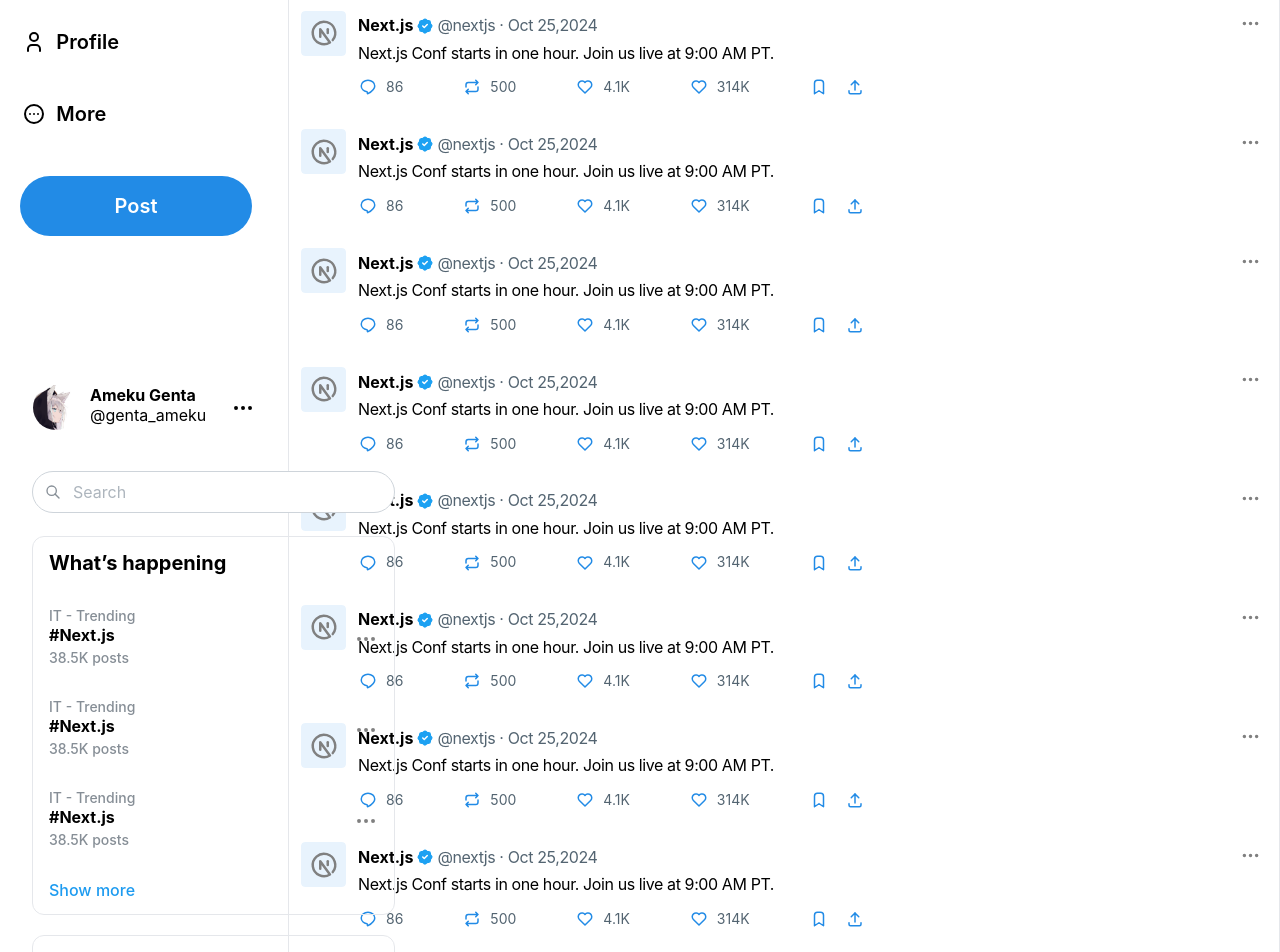
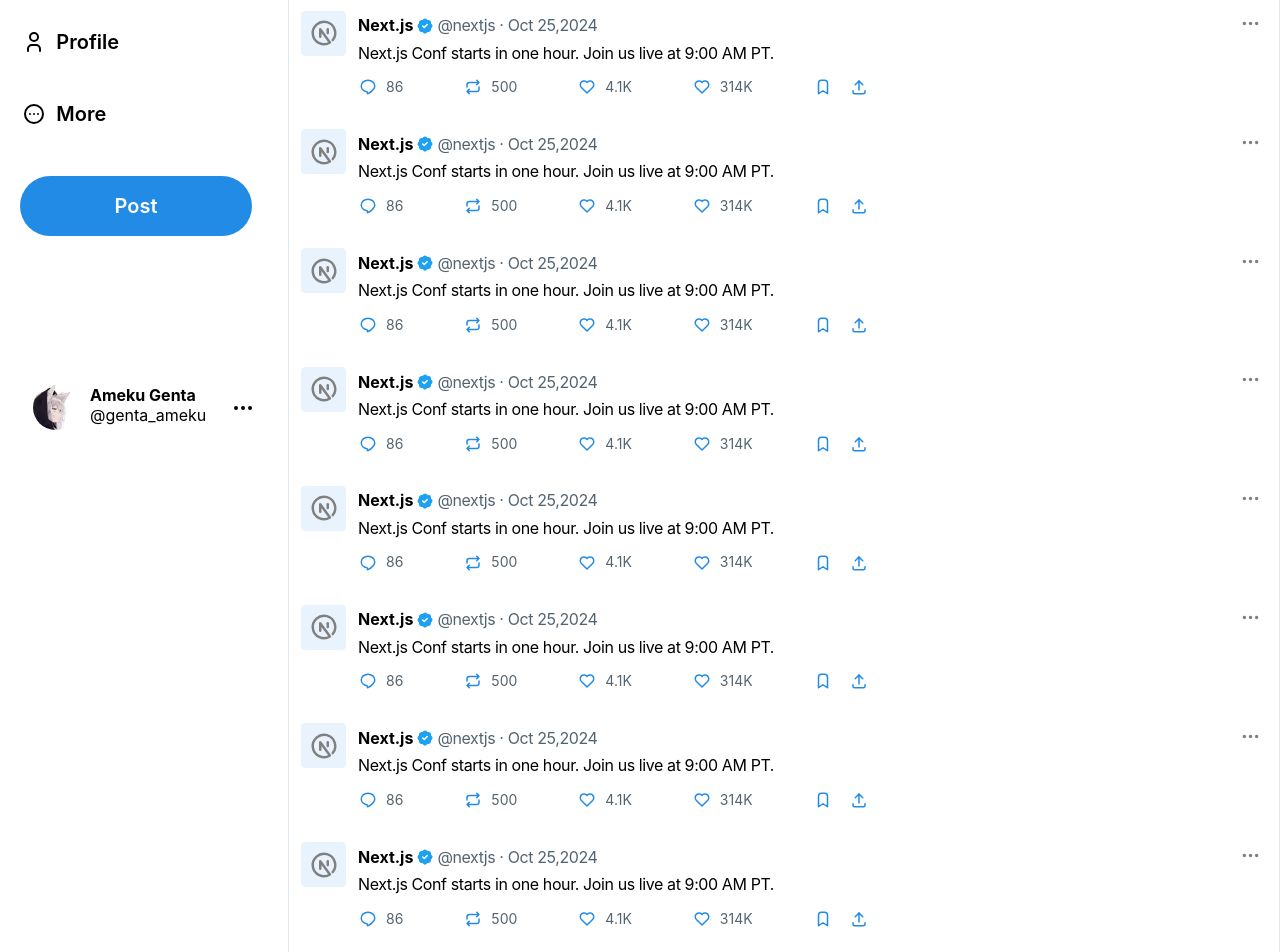
Before and after one commit to GentaAmeku/twitter-clone-nextjs, a Next.js app: page /home in a window 1280 px wide. Shown: the part 340-1292 px from the top of the page. Built offline with nearby package versions, Linux system fonts and the light colour scheme.

Commit message:
fix: sticky

```diff
--- a/src/app/_components/Aside/index.tsx
+++ b/src/app/_components/Aside/index.tsx
@@ -1,5 +1,5 @@
 import HeaderBox from "@/app/_components/HeaderBox";
-import { Box, Flex, Space, Stack } from "@/app/_lib/mantine/core";
+import { Flex, Space, Stack } from "@/app/_lib/mantine/core";
 import Dev from "./components/Dev";
 import RecommendUsers from "./containers/RecommendUsers";
 import Search from "./containers/Search";
@@ -7,7 +7,7 @@
 
 export default function Aside() {
 	return (
-		<Box ml="xl" className="h-1 sticky top-0">
+		<aside className="ml-8">
 			<HeaderBox>
 				<Flex mih="100%" justify="flex-start" align="center">
 					<Search />
@@ -19,6 +19,6 @@
 				<RecommendUsers />
 				<Dev />
 			</Stack>
-		</Box>
+		</aside>
 	);
 }
--- a/src/app/_components/Navigation/components/ResponsiveCol.tsx
+++ b/src/app/_components/Navigation/components/ResponsiveCol.tsx
@@ -11,7 +11,7 @@
 export default function ResponsiveCol(props: ResponsiveColProps) {
 	const isMoblie = useIsMobile();
 	return (
-		<Col span={isMoblie ? 1 : 2.7} className="h-1 sticky top-0">
+		<Col span={isMoblie ? 1 : 2.7} className="sticky top-0">
 			{props.children}
 		</Col>
 	);
--- a/src/app/home/_containers/PostList/components/PostCard/presentational.tsx
+++ b/src/app/home/_containers/PostList/components/PostCard/presentational.tsx
@@ -49,7 +49,7 @@
 					<Text size="md" className="tracking-tight">
 						Next.js Conf starts in one hour. Join us live at 9:00 AM PT.
 					</Text>
-					<Flex gap={51} className="-ml-2 mt-1 w-full">
+					<Flex gap={52} className="-ml-2 mt-1 w-full">
 						<Reply />
 						<Repost />
 						<Like />
--- a/src/app/home/_containers/PostList/presentational.tsx
+++ b/src/app/home/_containers/PostList/presentational.tsx
@@ -3,16 +3,9 @@
 export default function PostList() {
 	return (
 		<div>
-			<PostCard />
-			<PostCard />
-			<PostCard />
-			<PostCard />
-			<PostCard />
-			<PostCard />
-			<PostCard />
-			<PostCard />
-			<PostCard />
-			<PostCard />
+			{[...Array(30).keys()].map((k) => (
+				<PostCard key={k} />
+			))}
 		</div>
 	);
 }
--- a/src/app/home/page.tsx
+++ b/src/app/home/page.tsx
@@ -1,4 +1,3 @@
-import HeaderBox from "@/app/_components/HeaderBox";
 import Tabs, { TabA, TabB } from "@/app/home/_components/Tabs";
 import PostInput from "@/app/home/_containers/PostInput";
 import PostList from "@/app/home/_containers/PostList";
@@ -11,7 +10,6 @@
 
 export default function Home() {
 	return (
-		<HeaderBox>
 		<Tabs>
 			<TabA>
 				<PostInput />
@@ -22,6 +20,5 @@
 				<PostList />
 			</TabB>
 		</Tabs>
-		</HeaderBox>
 	);
 }
--- a/src/app/layout.tsx
+++ b/src/app/layout.tsx
@@ -20,10 +20,8 @@
 					<Container px={0} size={PAGE_SIZE}>
 						<Grid gutter={0} align="flex-start">
 							<Navigation />
-							<Col span="auto" className="h-screen">
-								{children}
-							</Col>
-							<Col span={3.7} className="hidden md:inline-block h-screen">
+							<Col span="auto">{children}</Col>
+							<Col span={3.7} className="sticky top-0 hidden md:inline-block">
 								<Aside />
 							</Col>
 						</Grid>
```
Lines whose indentation alone changed are shown as unchanged.
